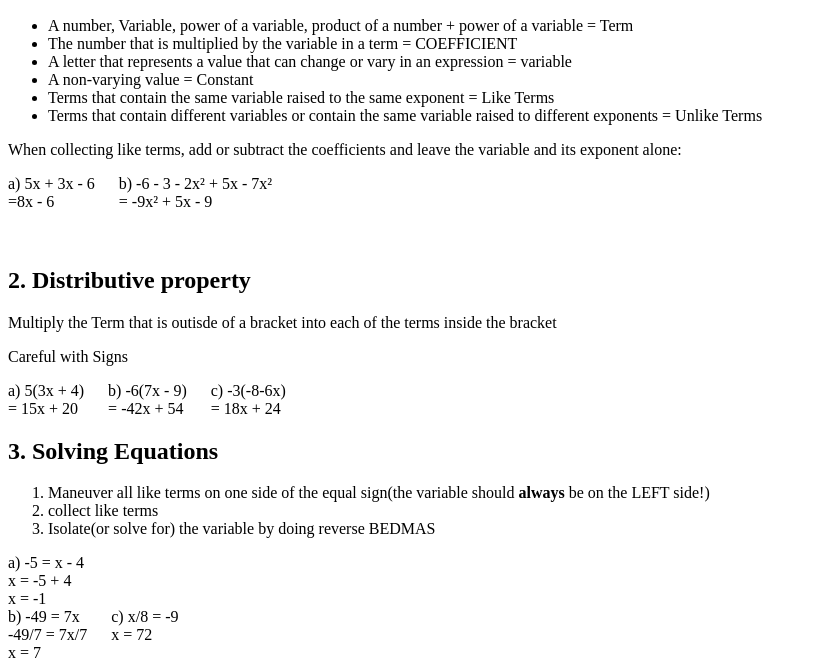
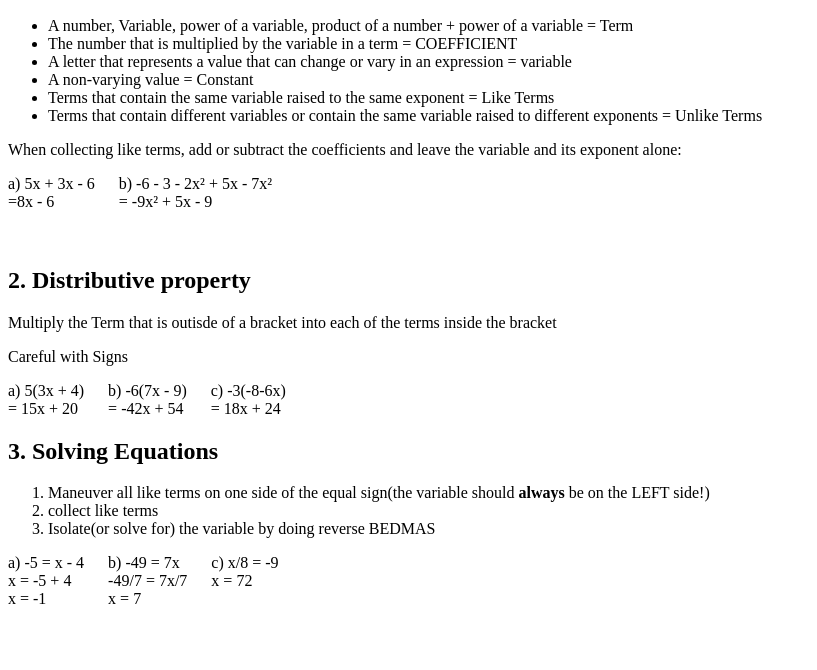
Before and after one commit to hjzres/notes, a plain HTML site: page Physics.html in a window 1280 px wide. Shown: the part 176-846 px from the top of the page, without its empty margins (0-817 px from the left). After the commit the page ends 800 px from the top, so only its background shows below. Drawn offline with Linux system fonts and the light colour scheme.

Commit message:
Update Physics.html

```diff
--- a/Physics.html
+++ b/Physics.html
@@ -89,7 +89,7 @@
             <li>collect like terms</li>
             <li>Isolate(or solve for) the variable by doing reverse BEDMAS</li>
         </ol>
-        <div class="SolvingEquationsQuestions>
+        <div class="SolvingEquationsQuestions">
             <div class="questions">
                 a) -5 = x - 4
                 <br>
```
